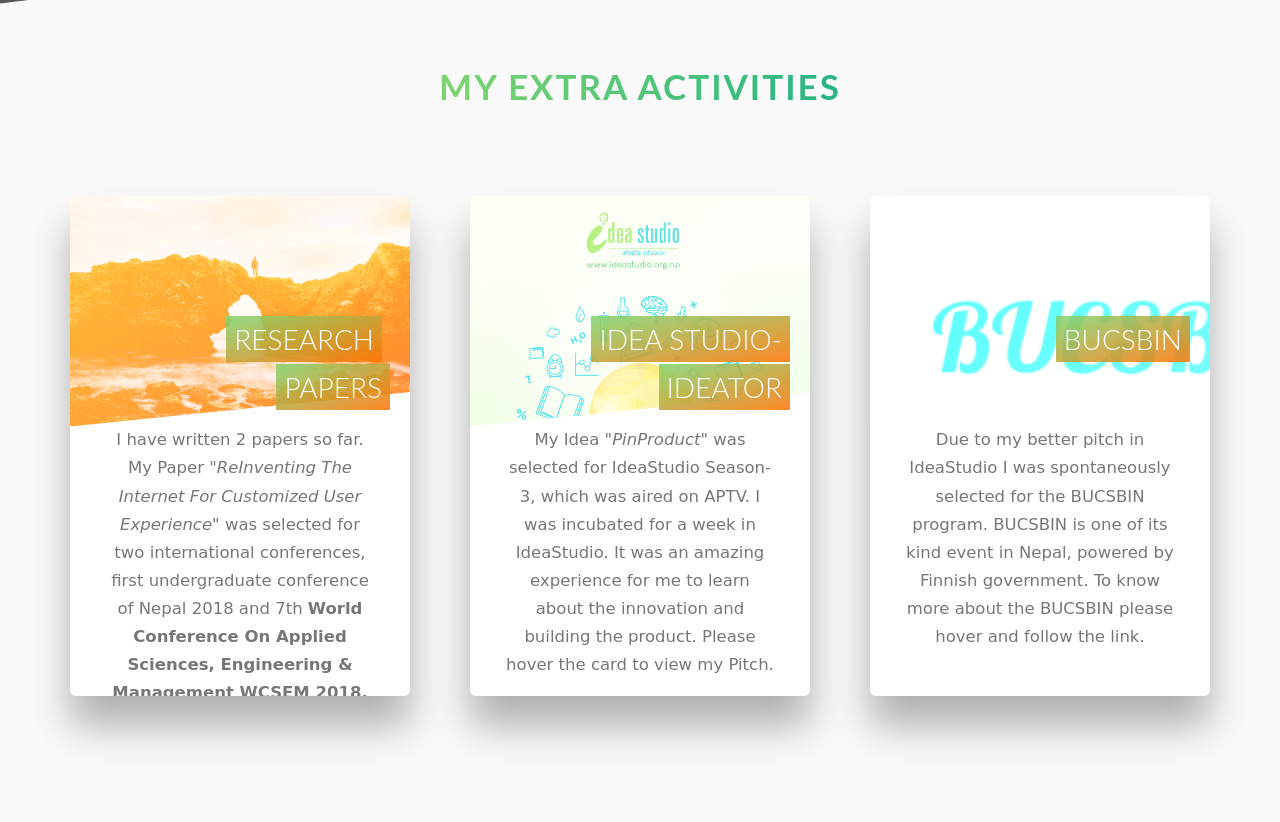
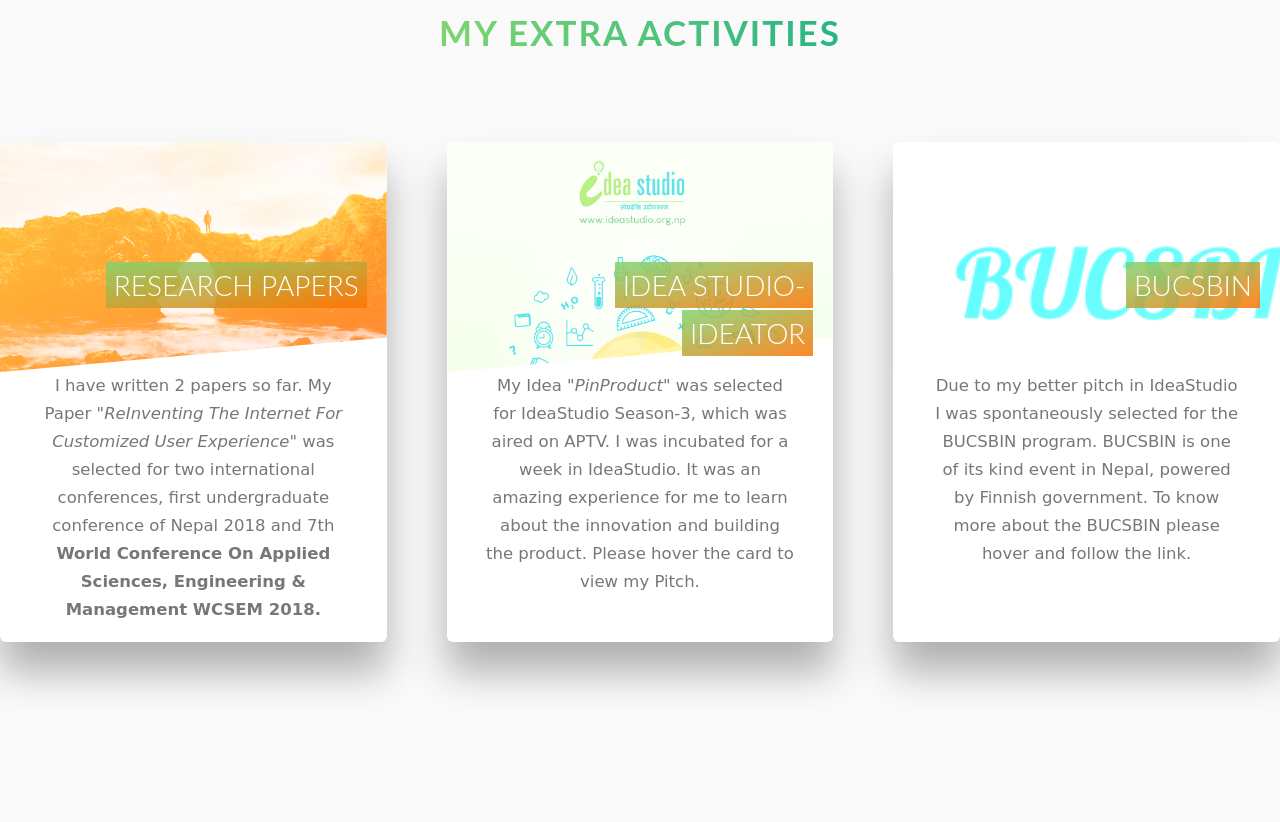
Before and after one commit to SujalPaudel/SujalPaudel.github.io, a plain HTML site: page index.html in a window 1280 px wide. Shown: the part 2298-3120 px from the top of the page. Drawn offline with Linux system fonts and the light colour scheme; a script that the page names is missing.

Commit message:
changes in the quotes card

```diff
--- a/css/style.css
+++ b/css/style.css
@@ -454,7 +454,7 @@
   margin-bottom: 2rem; }
 
 .row {
-  max-width: 114rem;
+  max-width: 145rem;
   margin: 0 auto; }
   .row:not(:last-child) {
     margin-bottom: 8rem; }
--- a/sass/abstracts/_variables.scss
+++ b/sass/abstracts/_variables.scss
@@ -19,7 +19,7 @@
 $default-font-size: 1.6rem;
 
 // GRID
-$grid-width: 114rem;
+$grid-width: 145rem;
 $gutter-vertical: 8rem;
 $gutter-vertical-small: 6rem;
 $gutter-horizontal: 6rem;
```
